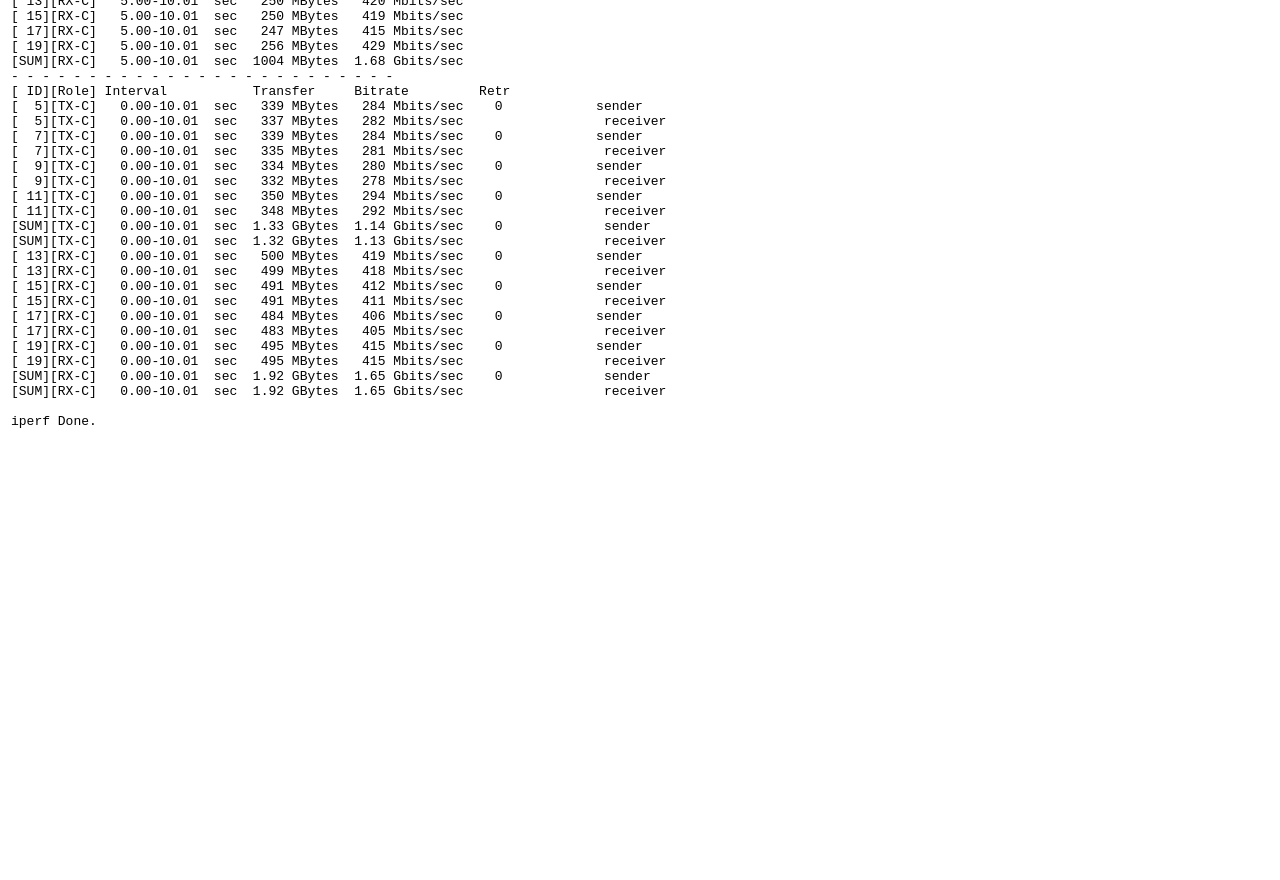
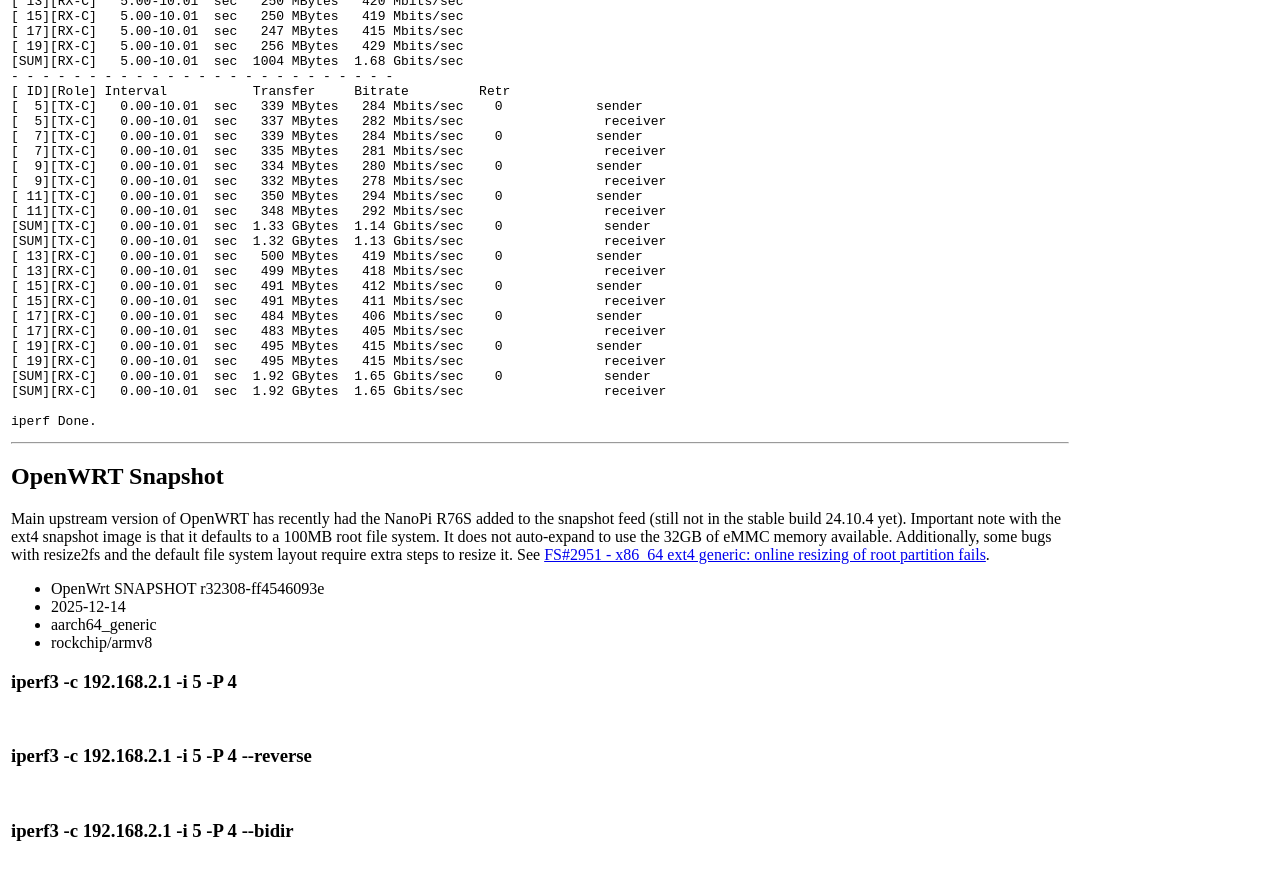
Before and after one commit to rbeede/rbeede.github.io, a Jekyll site: the page built from _posts/2025-12-14-NanoPi_R76S_as_a_Router_Benchmarks.html, in a window 1280 px wide and 900 px high, scrolled down 1842 px. Shown: the top 880 px of the window. Built offline with Jekyll 4.4.1, drawn with Linux system fonts in a browser that asks for light colours; before the commit the page ends 2295 px from its top, so only the background shows below that.

Commit message:
Update NanoPi R76S Router Benchmark details
Added information about OpenWRT snapshot and iperf3 commands.

```diff
--- a/_posts/2025-12-14-NanoPi_R76S_as_a_Router_Benchmarks.html
+++ b/_posts/2025-12-14-NanoPi_R76S_as_a_Router_Benchmarks.html
@@ -154,3 +154,35 @@
 
 iperf Done.
 </pre>
+
+
+<hr />
+
+<h2>OpenWRT Snapshot</h2>
+
+Main upstream version of OpenWRT has recently had the NanoPi R76S added to the snapshot feed (still not in the stable build 24.10.4 yet). Important note with the ext4 snapshot image is that it defaults to a 100MB root file system. It does not auto-expand to use the 32GB of eMMC memory available. Additionally, some bugs with resize2fs and the default file system layout require extra steps to resize it. See <a href="https://github.com/openwrt/openwrt/issues/7729#issuecomment-1040336175">FS#2951 - x86_64 ext4 generic: online resizing of root partition fails</a>.
+
+<ul>
+  <li>OpenWrt SNAPSHOT r32308-ff4546093e</li>
+  <li>2025-12-14</li>
+  <li>aarch64_generic</li>
+  <li>rockchip/armv8</li>
+</ul>
+
+<h3>iperf3 -c 192.168.2.1 -i 5 -P 4</h3>
+
+<pre>
+
+</pre>
+
+<h3>iperf3 -c 192.168.2.1 -i 5 -P 4 --reverse</h3>
+
+<pre>
+
+</pre>
+
+<h3>iperf3 -c 192.168.2.1 -i 5 -P 4 --bidir</h3>
+
+<pre>
+
+</pre>
```
